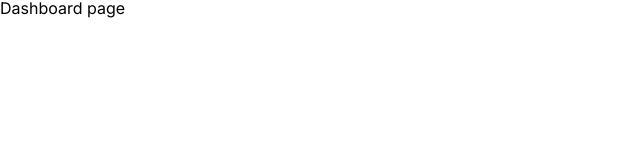
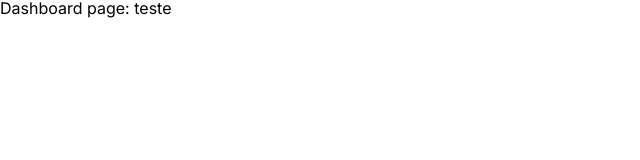
Before and after one commit to Kenzie-Academy-Brasil-Developers/Kenzie-Academy-Brasil-Developers-react-entrega-kenzie-hub-Eleilson-Dev, a React (Vite) app: page /dashboard in a window 1280 px wide. Shown: the top 160 px of the page, without its empty margins (0-640 px from the left). Built offline with nearby package versions, Linux system fonts and the light colour scheme.

Commit message:
Entrega-kenzie-hub inicial config pronta update

```diff
--- /dev/null
+++ b/src/hooks/useAccountContext.js
@@ -0,0 +1,6 @@
+import { useContext } from 'react';
+import { AccountContext } from '../providers/AccountContext';
+
+export const useAccountContext = () => {
+  return useContext(AccountContext);
+};
--- a/src/main.jsx
+++ b/src/main.jsx
@@ -3,11 +3,14 @@ import ReactDOM from 'react-dom/client';
 import App from './App.jsx';
 import './styles/index.scss';
 import { BrowserRouter } from 'react-router-dom';
+import { AccountProvider } from './providers/AccountContext.jsx';
 
 ReactDOM.createRoot(document.getElementById('root')).render(
   <React.StrictMode>
     <BrowserRouter>
-      <App />
+      <AccountProvider>
+        <App />
+      </AccountProvider>
     </BrowserRouter>
   </React.StrictMode>
 );
--- a/src/pages/Dashboard/index.jsx
+++ b/src/pages/Dashboard/index.jsx
@@ -1,3 +1,6 @@
+import { useAccountContext } from '../../hooks/useAccountContext';
+
 export const Dashboard = () => {
-  return <h1>Dashboard page</h1>;
+  const { teste } = useAccountContext();
+  return <h1>Dashboard page: {teste}</h1>;
 };
--- /dev/null
+++ b/src/providers/AccountContext.jsx
@@ -0,0 +1,12 @@
+import { createContext, useState } from 'react';
+
+export const AccountContext = createContext();
+
+export const AccountProvider = ({ children }) => {
+  const teste = 'teste';
+  return (
+    <AccountContext.Provider value={{ teste }}>
+      {children}
+    </AccountContext.Provider>
+  );
+};
```
